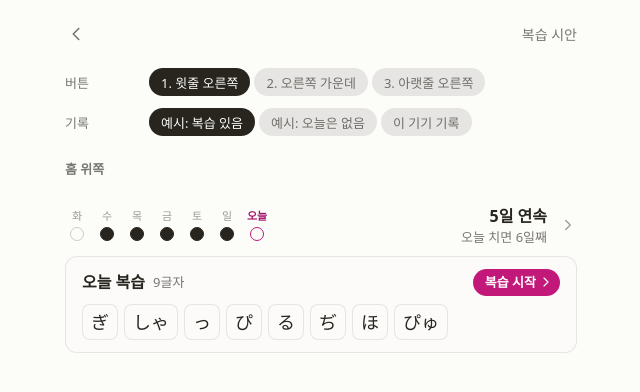
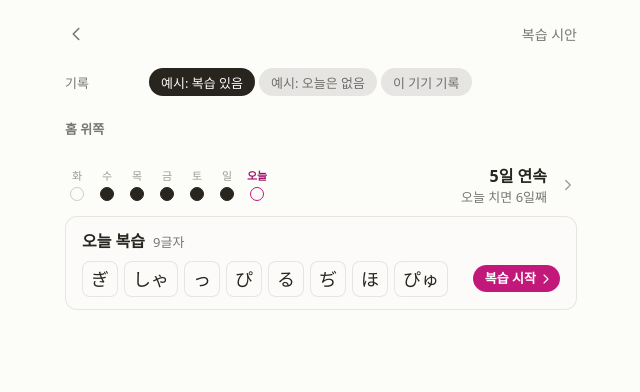
Before and after one commit to GiToon10100011/twiper-kana, a React (Vite) app in the folder apps/web/: page /lab/review in a window 1280 px wide. Shown: the top 392 px of the page, without its empty margins (319-959 px from the left). Built offline with nearby package versions, Linux system fonts and the light colour scheme.

Commit message:
feat(web): 오늘 복습 버튼은 아랫줄 글자 칩 끝(3번)으로 정하고 다른 자리 시안을 지운다 (사용자 선택)

```diff
--- a/apps/web/src/features/lab/ReviewLab.tsx
+++ b/apps/web/src/features/lab/ReviewLab.tsx
@@ -7,15 +7,9 @@ import { loadReviewPlan, type ReviewPlan } from '../../lib/review';
 import type { TodayData } from '../../lib/today';
 import { BackIcon } from '../../ui/icons';
 import { Today } from '../home/Today';
-import { ReviewEntry, type ReviewAction } from '../review/ReviewEntry';
+import { ReviewEntry } from '../review/ReviewEntry';
 
 type Sample = 'due' | 'later' | 'real';
-
-const ACTIONS: readonly (readonly [ReviewAction, string])[] = [
-  ['head', '1. 윗줄 오른쪽'],
-  ['center', '2. 오른쪽 가운데'],
-  ['chips', '3. 아랫줄 오른쪽'],
-];
 
 const SAMPLES: readonly (readonly [Sample, string])[] = [
   ['due', '예시: 복습 있음'],
@@ -52,7 +46,6 @@ function sampleToday(today: string): TodayData {
 /** 홈의 오늘 복습을 예시나 이 기기의 기록으로 미리 본다 (시작을 누르면 실제 /review로 간다) */
 export function ReviewLab() {
   const { t } = useTranslation();
-  const [action, setAction] = useState<ReviewAction>('head');
   const [sample, setSample] = useState<Sample>('due');
   const [real, setReal] = useState<ReviewPlan | null>(null);
   const today = dayKey(new Date());
@@ -96,7 +89,6 @@ export function ReviewLab() {
         </Link>
         <span>복습 시안</span>
       </header>
-      {choice('버튼', ACTIONS, action, setAction)}
       {choice('기록', SAMPLES, sample, setSample)}
       {sample === 'real' && real !== null && real.dueCount === 0 && !real.next ? (
         <p className="screen-note">
@@ -109,7 +101,7 @@ export function ReviewLab() {
       <div className="today-slot">
         <Today data={sampleToday(today)} />
       </div>
-      {plan ? <ReviewEntry plan={plan} action={action} /> : null}
+      {plan ? <ReviewEntry plan={plan} /> : null}
     </main>
   );
 }
--- a/apps/web/src/features/review/ReviewEntry.tsx
+++ b/apps/web/src/features/review/ReviewEntry.tsx
@@ -4,24 +4,12 @@ import type { ReviewPlan } from '../../lib/review';
 import { ForwardIcon } from '../../ui/icons';
 
 /**
- * 복습 시작 버튼 자리 (시안 비교 중): head는 윗줄 오른쪽, center는 두 줄 오른쪽 가운데,
- * chips는 아랫줄 글자 칩 끝
- */
-export type ReviewAction = 'head' | 'center' | 'chips';
-
-/**
- * 홈의 오늘 복습 (계획 §10.3 며칠 간격 복습, 2026-11-10 시안 C 채택: 두 줄 카드).
- * 제목·글자 수와 오늘 복습할 글자를 보이고, 카드 전체가 /review 링크다.
+ * 홈의 오늘 복습 (계획 §10.3 며칠 간격 복습). 2026-11-10 시안 C 채택: 흰 두 줄 카드,
+ * 윗줄은 제목·글자 수, 아랫줄은 글자 칩과 그 끝의 복습 시작 버튼. 카드 전체가 /review 링크다.
  * 글자 칩은 한 줄에 들어가는 만큼만 통째로 보인다 (모두 몇 글자인지는 제목 옆에 있다).
  * 오늘 복습할 것이 없으면 다음 복습 날만 조용히 보이고, 틀린 적이 없어 복습할 단위가 없으면 아무것도 보이지 않는다
  */
-export function ReviewEntry({
-  plan,
-  action = 'head',
-}: {
-  plan: ReviewPlan;
-  action?: ReviewAction;
-}) {
+export function ReviewEntry({ plan }: { plan: ReviewPlan }) {
   const { t } = useTranslation();
   if (plan.dueCount === 0) {
     if (!plan.next) return null;
@@ -38,30 +26,9 @@ export function ReviewEntry({
   }
 
   const units = plan.due.map((item) => item.unit);
-  const go = (
-    <span className="review-card-go">
-      {t('review.start')}
-      <ForwardIcon />
-    </span>
-  );
-  const chips = (
-    <span className="review-chips" lang="ja">
-      {units.map((unit) => (
-        <span key={unit}>{unit}</span>
-      ))}
-    </span>
-  );
-  const head = (
-    <span className="review-card-head">
-      <strong>{t('review.title')}</strong>
-      <span>{t('review.count', { count: plan.dueCount })}</span>
-      {action === 'head' ? go : null}
-    </span>
-  );
-
   return (
     <Link
-      className={`review-card is-${action}`}
+      className="review-card"
       to="/review"
       aria-label={[
         t('review.title'),
@@ -70,18 +37,21 @@ export function ReviewEntry({
         t('review.start'),
       ].join(', ')}
     >
-      <span className="review-card-body" aria-hidden="true">
-        {head}
-        {action === 'chips' ? (
-          <span className="review-card-row">
-            {chips}
-            {go}
-          </span>
-        ) : (
-          chips
-        )}
+      <span className="review-card-head" aria-hidden="true">
+        <strong>{t('review.title')}</strong>
+        <span>{t('review.count', { count: plan.dueCount })}</span>
       </span>
-      {action === 'center' ? <span aria-hidden="true">{go}</span> : null}
+      <span className="review-card-row" aria-hidden="true">
+        <span className="review-chips" lang="ja">
+          {units.map((unit) => (
+            <span key={unit}>{unit}</span>
+          ))}
+        </span>
+        <span className="review-card-go">
+          {t('review.start')}
+          <ForwardIcon />
+        </span>
+      </span>
     </Link>
   );
 }
--- a/apps/web/src/styles.css
+++ b/apps/web/src/styles.css
@@ -2673,11 +2673,10 @@ a.tile-row:active {
   fill: var(--accent-strong);
 }
 
-/* 홈의 오늘 복습: 두 줄 카드 (윗줄 제목·글자 수, 아랫줄 글자 칩). 복습 시작은 강조색 알약 */
+/* 홈의 오늘 복습: 흰 두 줄 카드. 윗줄은 제목·글자 수, 아랫줄은 글자 칩과 그 끝의 복습 시작(강조색 알약) */
 .review-card {
-  display: flex;
-  gap: var(--space-3);
-  align-items: center;
+  display: grid;
+  gap: var(--space-2);
   padding: var(--space-3) var(--space-4);
   margin: 0 0 var(--space-4);
   color: var(--ink);
@@ -2697,24 +2696,17 @@ a.tile-row:active {
   color: var(--ink-muted);
 }
 
-.review-card-body {
-  display: grid;
-  flex: 1;
+.review-card-head {
+  display: flex;
   gap: var(--space-2);
-  min-width: 0;
-}
-
-.review-card-head {
-  display: flex;
-  gap: var(--space-2);
-  align-items: center;
+  align-items: baseline;
 }
 
 .review-card-head strong {
   font-weight: 600;
 }
 
-.review-card-head > span:not(.review-card-go) {
+.review-card-head span {
   font-size: 0.8125rem;
   color: var(--ink-muted);
 }
@@ -2736,10 +2728,6 @@ a.tile-row:active {
   color: #fff;
   background: var(--accent);
   border-radius: 999px;
-}
-
-.review-card-head .review-card-go {
-  margin-left: auto;
 }
 
 .review-card-go svg {
```
Also changed, not shown: 1 other file (tests, documents, lock files or other folders).
